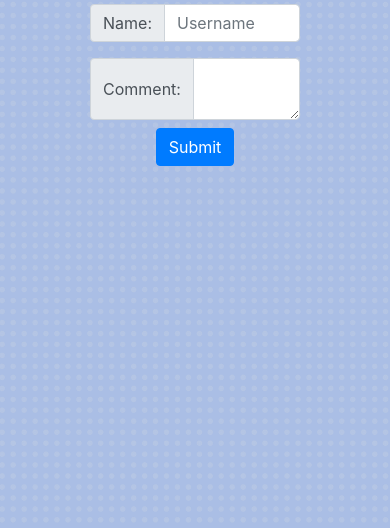
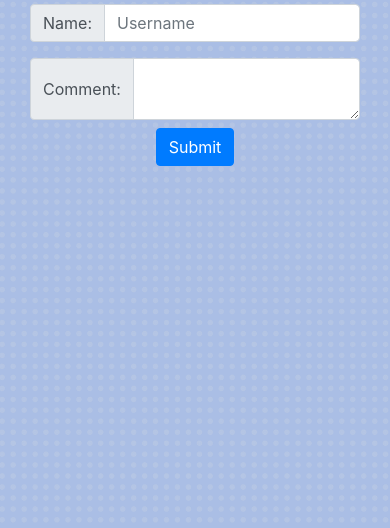
Before and after one commit to robertCarmona/commentApp, a plain HTML site: page index.html in a window 390 px wide. Shown: the part 316-844 px from the top of the page. Drawn offline with nearby package versions, Linux system fonts and the light colour scheme.

Commit message:
mobile responsive

```diff
--- a/index.html
+++ b/index.html
@@ -29,7 +29,7 @@
 
 		<!-- form -->
 		<section class="container-fluid infoS">
-			<div class="col-8 mx-auto text-center">
+			<div class="col-md-8 col-sm-12 mx-auto text-center">
 				<div class="input-group mb-3">
 				  <div class="input-group-prepend">
 				    <span class="input-group-text" id="basic-addon1">Name:</span>
```
